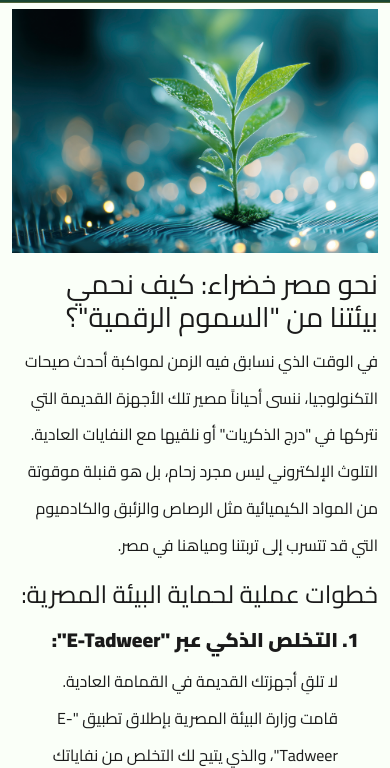
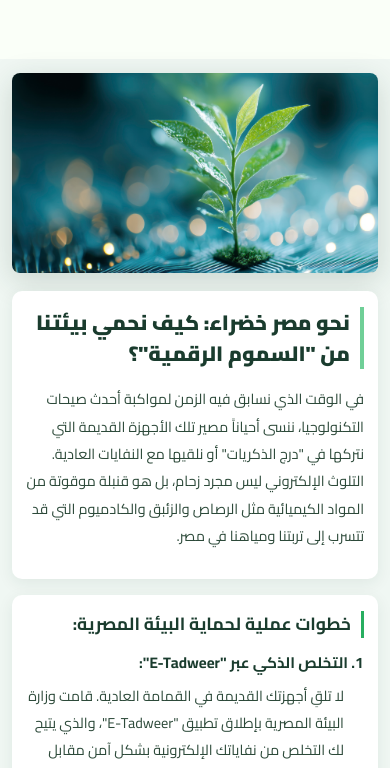
Before and after one commit to abdalrahmanashraf882/ECO-Egypt, a plain HTML site: page pages/topic1.html in a window 390 px wide. Shown: the part 71-839 px from the top of the page. Drawn offline with nearby package versions, Linux system fonts and the light colour scheme.

Commit message:
fix-responsive

```diff
--- a/pages/topic1.html
+++ b/pages/topic1.html
@@ -9,6 +9,7 @@
     <link rel="stylesheet" href="../CSS/topic1.css">
     <link rel="stylesheet" href="../CSS/bootstrap.min.css">
     <link rel="stylesheet" href="../CSS/main.css">
+    <link rel="stylesheet" href="../CSS/responsive-topic-page.css">
     <!-- Font Awesome -->
     <link rel="stylesheet" href="https://cdnjs.cloudflare.com/ajax/libs/font-awesome/6.5.0/css/all.min.css">
     <!-- Google Fonts -->
```
Also changed, not shown: pages/topic2.html (+1 -0 lines), pages/topic3.html (+1 -0 lines).
